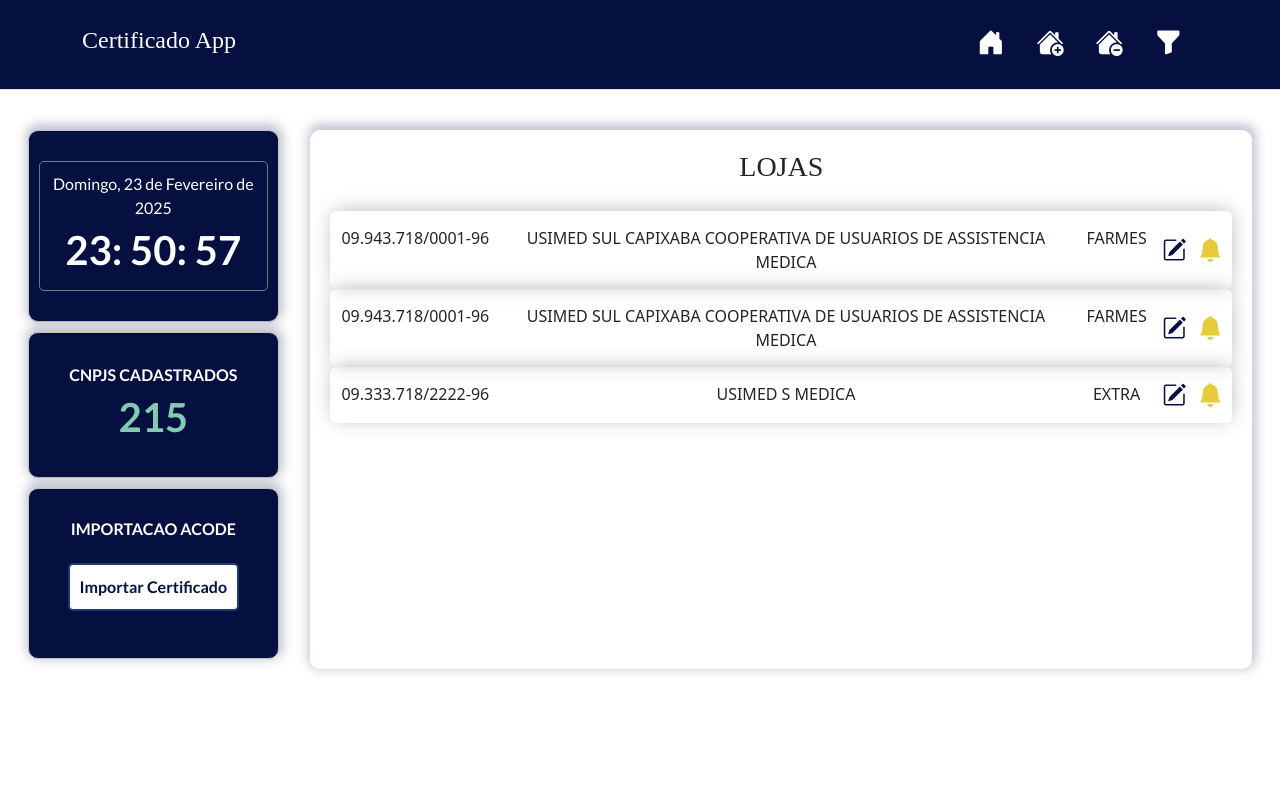
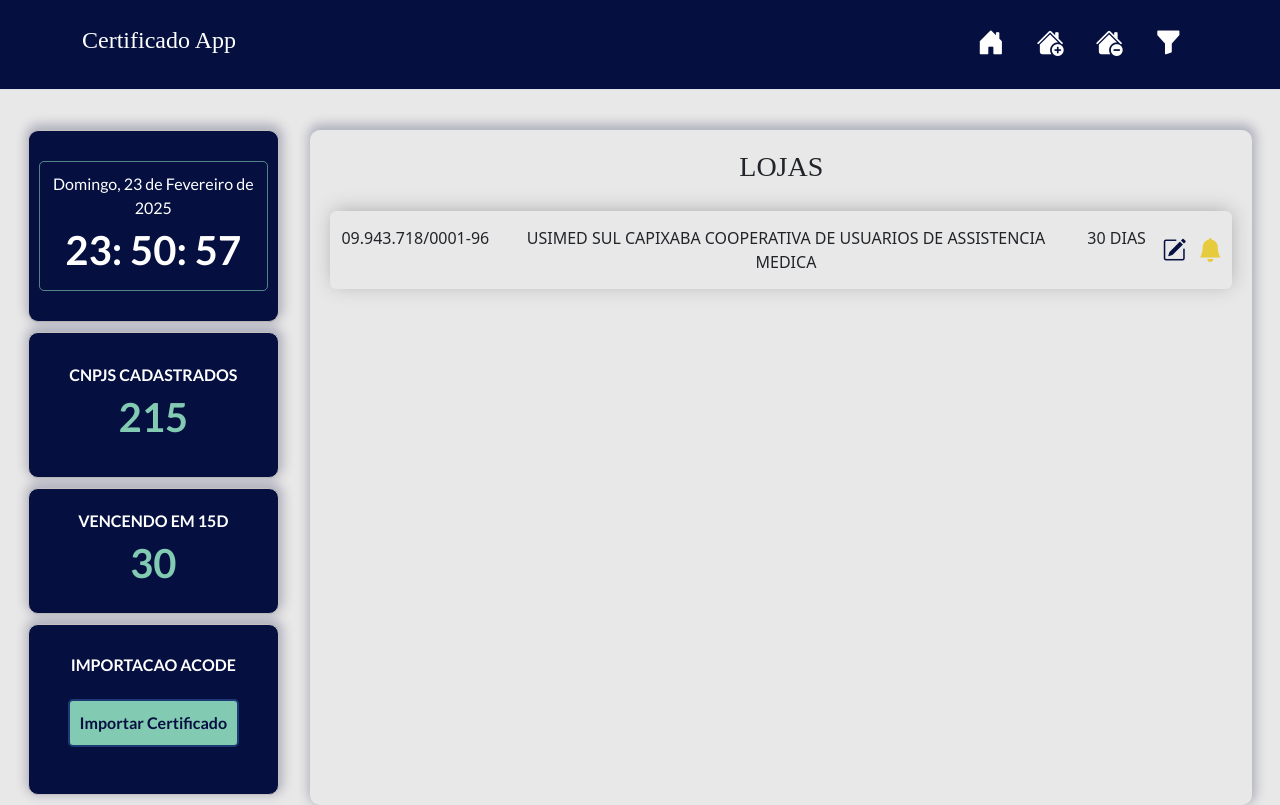
Before and after one commit to Felilpz/autocertFront, a plain HTML site: page index.html in a window 1280 px wide. Drawn offline with nearby package versions, Linux system fonts and the light colour scheme; a web font is replaced by a local one.

Commit message:
expired days and new card added

```diff
--- a/index.html
+++ b/index.html
@@ -93,6 +93,10 @@
                     <p>215</p>
                 </div>
             </div>
+            <div class="side-left-bottom2">
+                <span>VENCENDO EM 15D</span>
+                <p>30</p> <!--CLICAR AQ ABRIRA UM MODAL COM AS LOJAS VENCENDO EM 15 DIAS-->
+            </div>
             <div class="side-left-bottom">
                 <div class="side-left-third">
                     <h4>Importacao ACODE</h4>
@@ -115,48 +119,8 @@
                     <div class="razao-social">
                         <p>USIMED SUL CAPIXABA COOPERATIVA DE USUARIOS DE ASSISTENCIA MEDICA</p>
                     </div>
-                    <div class="bandeira">
-                        <p>FARMES</p>
-                    </div>
-                    <div class="buttons-to-act">
-                        <button type="button" class="button-editar">
-                            <i class="bi bi-pencil-square"></i>
-                        </button>
-                        <button type="button" class="button-enviar">
-                            <i class="bi bi-bell-fill"></i>
-                        </button>
-                    </div>
-                </div>
-                <div class="loja-exemplo"> <!--CADA LINHA DE LOJA-->
-                    <!-- <div class="side-right-content-first-block"> ABA CNPJ RAZAO BANDEIRA -->
-                    <div class="cnpj">
-                        <p>09.943.718/0001-96</p>
-                    </div>
-                    <div class="razao-social">
-                        <p>USIMED SUL CAPIXABA COOPERATIVA DE USUARIOS DE ASSISTENCIA MEDICA</p>
-                    </div>
-                    <div class="bandeira">
-                        <p>FARMES</p>
-                    </div>
-                    <div class="buttons-to-act">
-                        <button type="button" class="button-editar">
-                            <i class="bi bi-pencil-square"></i>
-                        </button>
-                        <button type="button" class="button-enviar">
-                            <i class="bi bi-bell-fill"></i>
-                        </button>
-                    </div>
-                </div>
-                <div class="loja-exemplo"> <!--CADA LINHA DE LOJA-->
-                    <!-- <div class="side-right-content-first-block"> ABA CNPJ RAZAO BANDEIRA -->
-                    <div class="cnpj">
-                        <p>09.333.718/2222-96</p>
-                    </div>
-                    <div class="razao-social">
-                        <p>USIMED S MEDICA</p>
-                    </div>
-                    <div class="bandeira">
-                        <p>EXTRA</p>
+                    <div class="dias-para-vencer">
+                        <p>30 DIAS</p>
                     </div>
                     <div class="buttons-to-act">
                         <button type="button" class="button-editar">
--- a/static/css/style.css
+++ b/static/css/style.css
@@ -45,6 +45,10 @@
   padding: 0;
   box-sizing: border-box;
   /* border: 0.5px solid red; */
+}
+
+body {
+  background-color: rgb(233, 232, 232) !important;
 }
 
 a,
@@ -210,7 +214,7 @@
 
 .side-left-second {
   padding: 20px 0;
-    /* display: inline-block;
+  /* display: inline-block;
   width: 50%;
   border-bottom: 1px solid rgb(182, 178, 178); */
 }
@@ -223,7 +227,7 @@
   text-transform: uppercase;
 }
 
-.side-left-second p {
+.side-left-second p{
   font-style: normal;
   font-size: 2.5em;
   color: #82CBB2;
@@ -244,7 +248,7 @@
 }
 
 .buttonAcode {
-  background-color: white;
+  background-color: #82CBB2;
 	color: #051040;
 	border: none;
   border-radius: 5px;
@@ -257,7 +261,7 @@
 }
 
 .buttonAcode:hover {
-  background-color: #82CBB2;
+  background-color: whitesmoke;
   border-radius: 6% 94% 4% 96% / 100% 0% 100% 0%;
    /* color: #051040; */
   /* border: 1px solid #5ECBA1; */
@@ -267,6 +271,54 @@
   -moz-box-shadow: 1px -2px 38px 8px rgba(94,203,161,0.45);
   cursor: pointer;
   color: #051040;
+}
+
+.side-left-bottom2 {
+  width: 100%;
+  /* min-height: 150px !important; */
+  /* background-color: blue; */
+  background-color: #051040;
+  color: white;
+  padding: 10px;
+  padding: 20px 0;
+  margin: 10px 0;
+  border-radius: 10px;
+  text-align: center;
+  border: 1px solid rgb(197, 193, 193);
+  -webkit-box-shadow: 1px -3px 11px 3px rgba(5,16,64,0.25);
+  -moz-box-shadow: 1px -3px 11px 3px rgba(5,16,64,0.25);
+  box-shadow: 1px -3px 11px 3px rgba(5,16,64,0.25);
+  margin-bottom: 10px;
+}
+
+.side-left-bottom2 span{
+  font-style: normal;
+  font-size: 1em;
+  /* font-size: 1.2em; */
+  font-weight: bold;
+  text-transform: uppercase;
+}
+
+.side-left-bottom2 p {
+  margin: 0 auto;
+  width: 30%;
+  font-style: normal;
+  font-size: 2.5em;
+  color: #82CBB2;
+  margin-bottom: 0;
+  font-weight: bolder;
+  cursor: pointer;
+}
+
+.side-left-bottom2 p:hover {
+  background-color: white;
+  border-radius: 19% 81% 0% 100% / 90% 12% 88% 10%;
+  color: #051040;
+  border: 1px solid #5ECBA1;
+  transition: ease-in-out .3s;
+  box-shadow: 1px -2px 38px 8px rgba(94,203,161,0.45);
+  -webkit-box-shadow: 1px -2px 38px 8px rgba(94,203,161,0.45);
+  -moz-box-shadow: 1px -2px 38px 8px rgba(94,203,161,0.45);
 }
 
 .side-right {
@@ -365,7 +417,7 @@
   width: 570px;
 }
 
-.bandeira {
+.dias-para-vencer {
   width: 70px;
 }
 
```
Also changed, not shown: anotacoes/features.txt.
